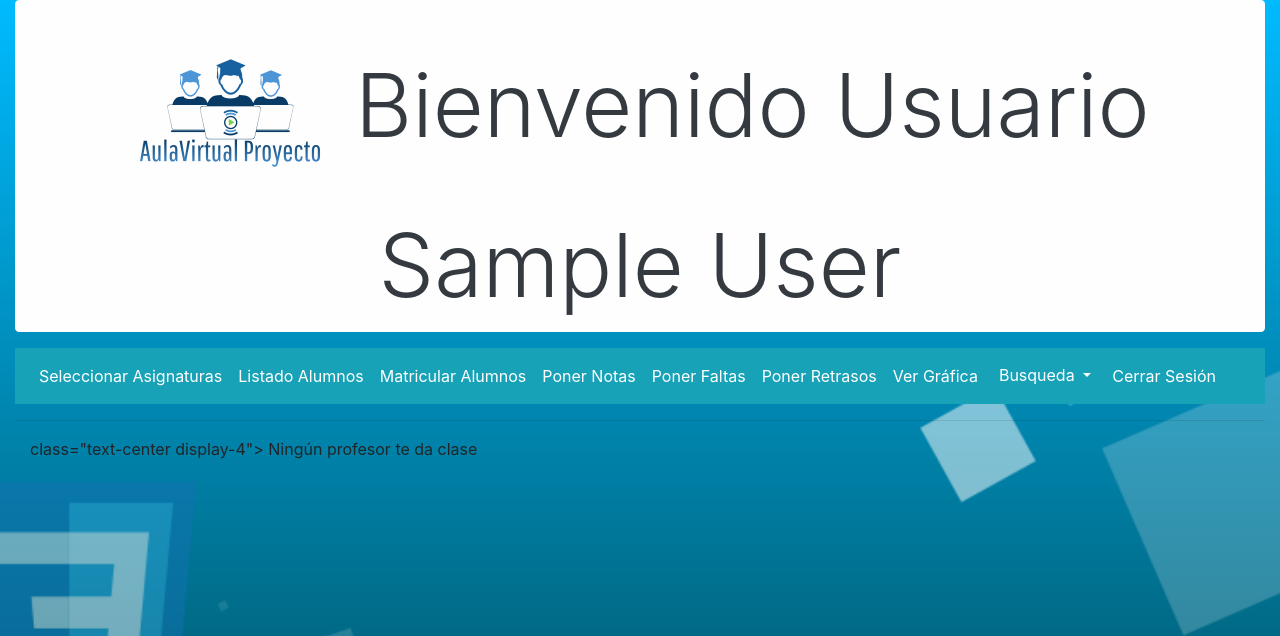
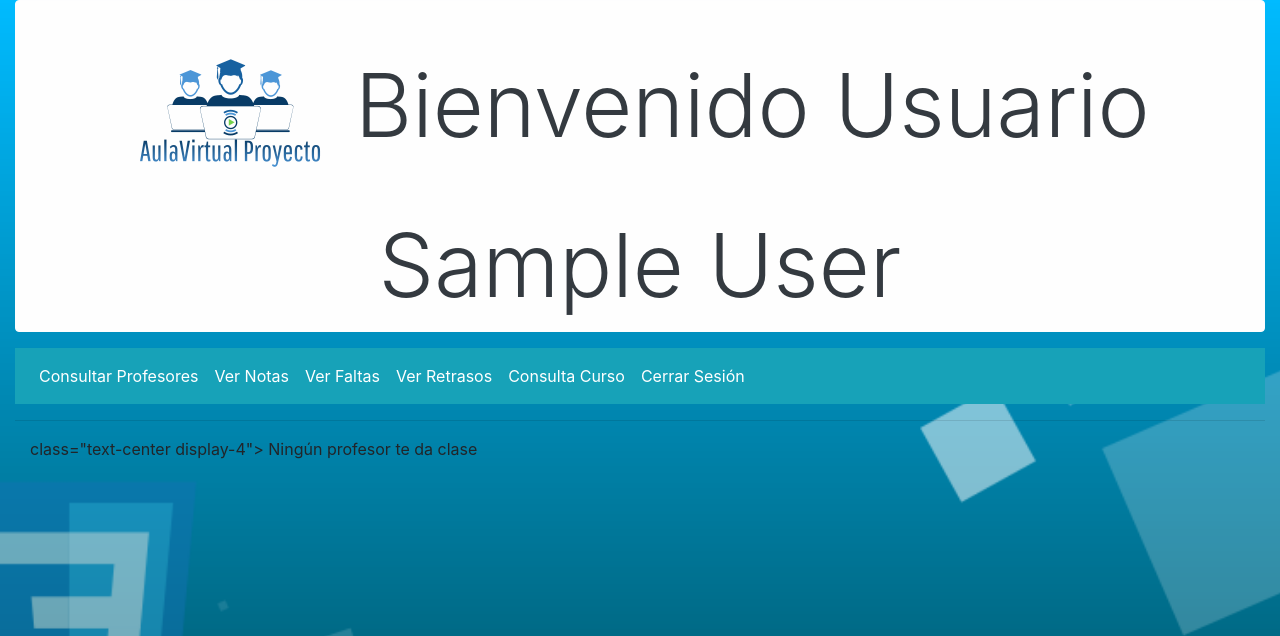
Before and after one commit to Miguel14-git/Proyecto_Fin_De_Grado_DAW, a PHP site: page /CCurso.php in a window 1280 px wide. Shown: the top 636 px of the page. Run offline with PHP 8.4, Linux system fonts and the light colour scheme; the visitor is signed in with stand-in values (Sample User, id 1); data that the repository does not hold is empty.

Commit message:
Página Principal Alumnos

```diff
--- a/Pagina_PrincipalA.php
+++ b/Pagina_PrincipalA.php
@@ -36,39 +36,21 @@ comprobar_sesion_alumno();
                         <span class="navbar-toggler-icon"></span>
                     </button>
                     <div class="collapse navbar-collapse" id="navbarText">
-                        <ul class="navbar-nav mr-auto">
+                        <ul class="navbar-nav mr-auto ">
                         <li class="nav-item active">
-                                <a class="nav-link text-white" href="Asignaturas.php">Seleccionar Asignaturas</a>
+                            <a class="nav-link text-white" href="CProfesores.php">Consultar Profesores</a>
                             </li>
                         <li class="nav-item active">
-                                <a class="nav-link text-white" href="ListadoAlumnos.php">Listado Alumnos</a>
+                                <a class="nav-link text-white" href="CNotas.php">Ver Notas</a>
+                        </li>
+                        <li class="nav-item active">
+                                <a class="nav-link text-white" href="CFaltas.php">Ver Faltas</a>
                             </li>
                             <li class="nav-item active">
-                                <a class="nav-link text-white" href="Matricula.php">Matricular Alumnos</a>
+                                <a class="nav-link text-white" href="CRetrasos.php">Ver Retrasos</a>
                             </li>
                             <li class="nav-item active">
-                                <a class="nav-link text-white" href="Notas.php">Poner Notas</a>
-                            </li>
-                            <li class="nav-item active">
-                                <a class="nav-link text-white" href="Faltas.php">Poner Faltas</a>
-                            </li>
-                            <li class="nav-item active">
-                                <a class="nav-link text-white" href="Retrasos.php">Poner Retrasos</a>
-                            </li>
-                            <li class="nav-item active">
-                                <a class="nav-link text-white" href="Grafica.php">Ver Gráfica</a>
-                            </li>
-                            <li class="nav-item active">
-                                <div class="dropdown">
-                                    <button class="btn btn-info dropdown-toggle" type="button" id="dropdownMenuButton" data-toggle="dropdown" aria-haspopup="true" aria-expanded="false">
-                                        Busqueda
-                                    </button>
-                                    <div class="dropdown-menu" aria-labelledby="dropdownMenuButton">
-                                        <a class="dropdown-item" href="BusquedaAsi.php">Asignaturas Impartidas</a>
-                                        <a class="dropdown-item" href="AlumnosMatr.php">Alumnos Matriculados</a>
-                                        <!--<a class="dropdown-item" href="#">Something else here</a>-->
-                                    </div>
-                                </div>
+                            <a class="nav-link text-white " href="CCurso.php">Consulta Curso</a>
                             </li>
                             <li class="nav-item active">
                                 <a class="nav-link text-white" href="#" id="cerrar">Cerrar Sesión</a>
```
